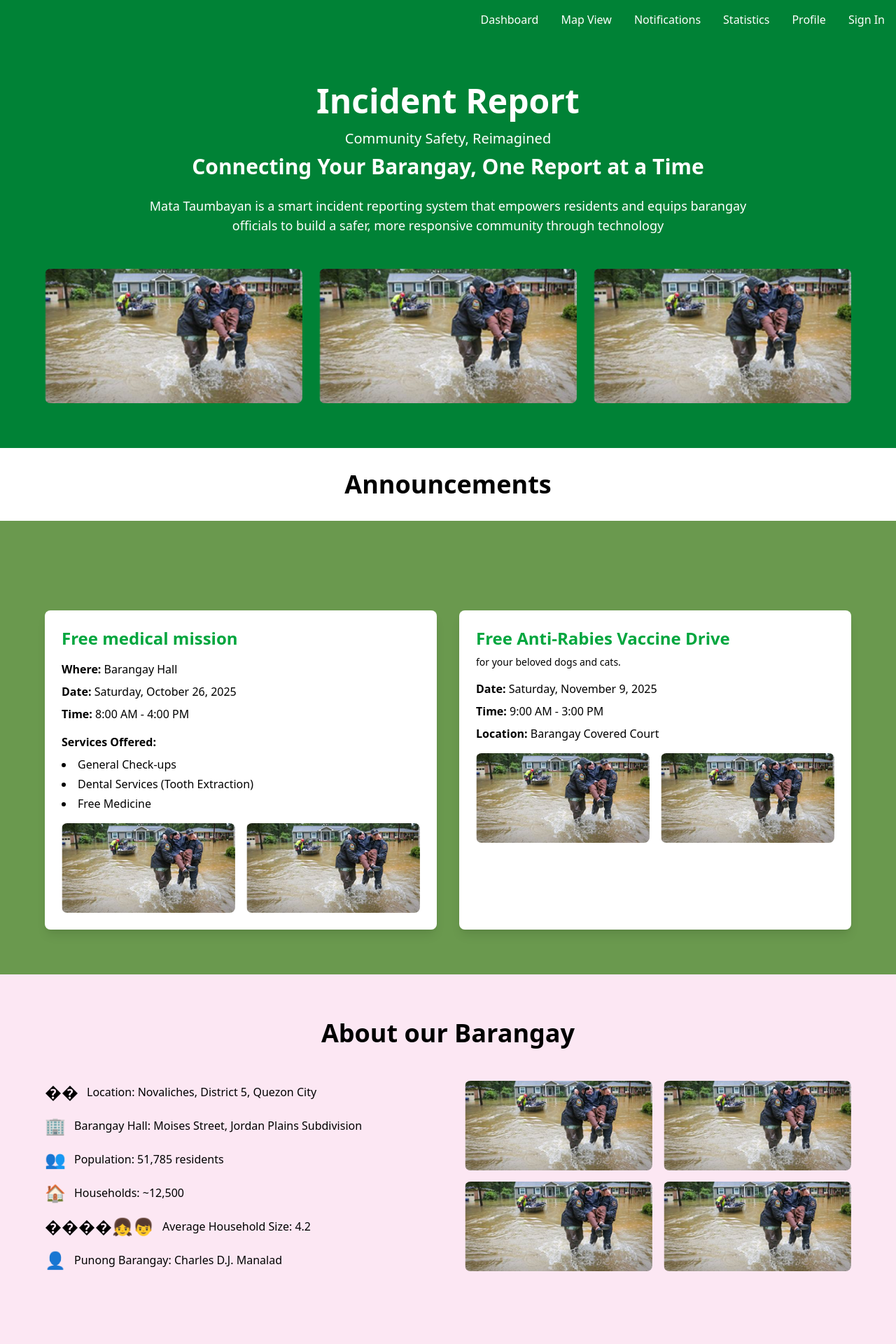
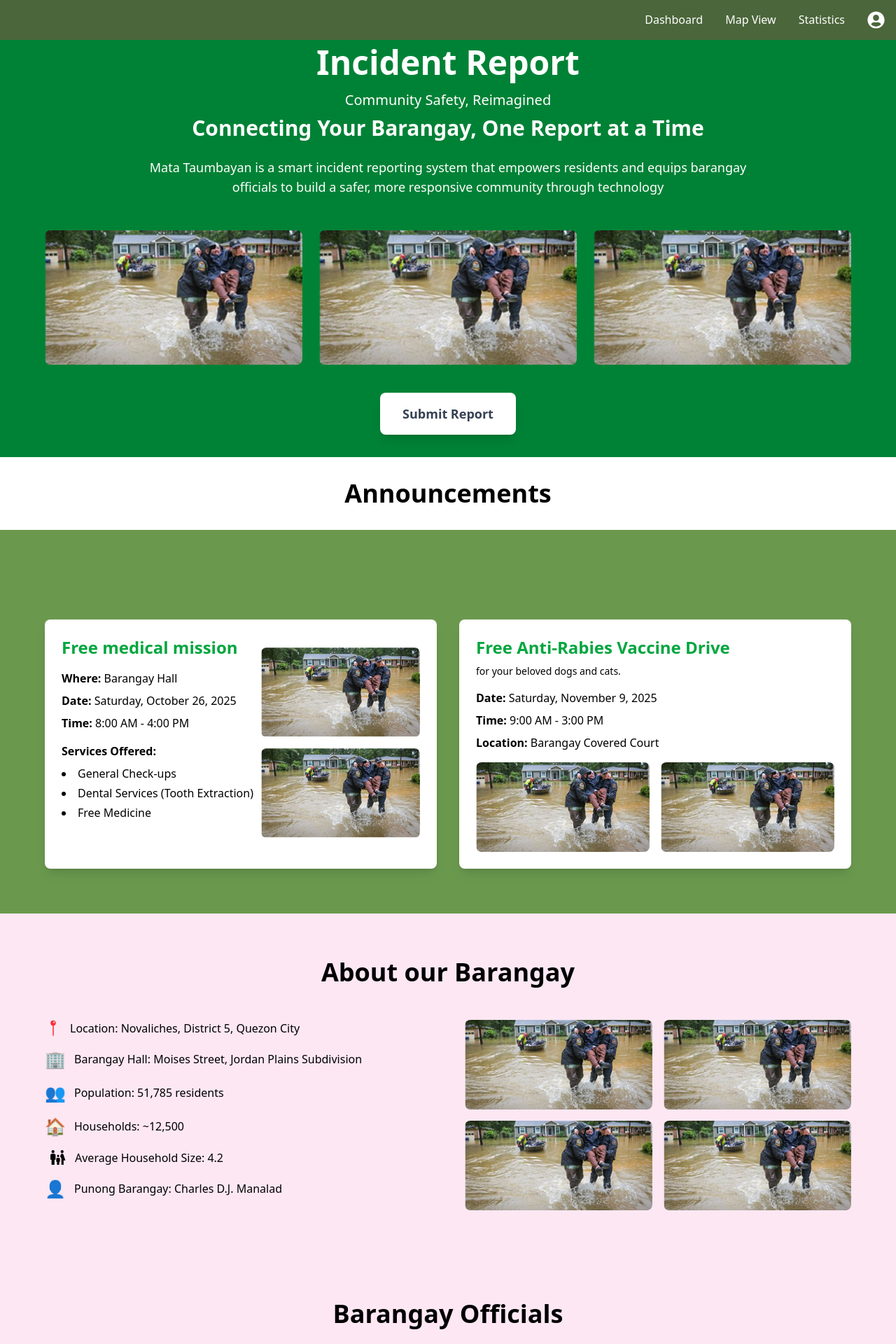
Before and after one commit to lash0000/monica, a React (Vite) app: page / in a window 1280 px wide. Shown: the top 1920 px of the page at 70% size. Built offline with nearby package versions, Linux system fonts and the light colour scheme.

Commit message:
added: Some icon (not finish)

```diff
--- a/src/pages/user/components/Navbar.jsx
+++ b/src/pages/user/components/Navbar.jsx
@@ -1,22 +1,26 @@
+import { FaUserCircle } from "react-icons/fa";
 import { Link } from "react-router-dom"
 
+
+
+{/* Navbar */}
 export function Navbar_Public() {
   return (
     <div id="nav-wrapper">
-      <nav className="bg-green-700 p-4">
+      <nav className="p-4" style={{ backgroundColor: '#4B663B' }}>
         <div className="max-w-7xl mx-auto flex justify-end space-x-8">
-          <Link to="/" className="text-white hover:text-gray-200">Dashboard</Link>
+          <Link to="/dashboard" className="text-white hover:text-gray-200">Dashboard</Link>
           <Link to="/new-page" className="text-white hover:text-gray-200">Map View</Link>
-          <Link to="/new-page" className="text-white hover:text-gray-200">Notifications</Link>
           <Link to="/new-page" className="text-white hover:text-gray-200">Statistics</Link>
-          <Link to="/new-page" className="text-white hover:text-gray-200">Profile</Link>
-          <Link to="/login" className="text-white hover:text-gray-200">Sign In</Link>
+          <Link to="/login" className="text-white hover:text-gray-200"><FaUserCircle size={25} /></Link>
         </div>
       </nav>
     </div>
   )
 }
 
+
+{/* Footer */}
 export function Footer() {
   return (
     <footer className="bg-green-700 text-white p-8">
--- a/src/pages/user/pages/Landing.jsx
+++ b/src/pages/user/pages/Landing.jsx
@@ -1,8 +1,12 @@
+import { IoPin } from "react-icons/io5";
+import { MdOutlineFamilyRestroom } from "react-icons/md";
+
+
 function Landing() {
   return (
     <div className="w-full min-h-screen bg-white overflow-x-hidden">
       {/* Header Section */}
-      <section className="bg-green-700 text-white py-16 px-4">
+      <section className="bg-green-700 text-white py-2 px-4">
         <div className="max-w-6xl mx-auto text-center">
           <h1 className="text-5xl font-bold mb-4">Incident Report</h1>
           <p className="text-xl mb-2">Community Safety, Reimagined</p>
@@ -37,6 +41,13 @@ function Landing() {
               />
             </div>
           </div>
+
+          {/* Submit Report Button */}
+          <div className="mt-8">
+            <button className="bg-white text-gray-700 px-8 py-4 mb-6 mt-2 rounded-lg font-semibold text-lg hover:bg-gray-100 transition-colors shadow-lg">
+              Submit Report
+            </button>
+          </div>
         </div>
       </section>
 
@@ -66,7 +77,7 @@ function Landing() {
                   <li>Free Medicine</li>
                 </ul>
               </div>
-              <div className="grid grid-cols-2 gap-4">
+              <div className="flex flex-col gap-4 items-end -mt-66">
                 <div className="rounded-lg overflow-hidden h-32">
                   <img
                     src="/assets/images/Flood.png"
@@ -122,8 +133,9 @@ function Landing() {
           <div className="grid grid-cols-1 lg:grid-cols-2 gap-12">
             {/* Information */}
             <div className="space-y-4">
-              <div className="flex items-center space-x-3">
-                <span className="text-2xl">��</span>
+                <div className="flex items-center space-x-3">
+                  <span className="text-2xl text-red-500"><IoPin />
+                  </span>
                 <span>Location: Novaliches, District 5, Quezon City</span>
               </div>
               <div className="flex items-center space-x-3">
@@ -139,7 +151,8 @@ function Landing() {
                 <span>Households: ~12,500</span>
               </div>
               <div className="flex items-center space-x-3">
-                <span className="text-2xl">��‍��‍👧‍👦</span>
+                <span className="text-2xl ml-1.5"><MdOutlineFamilyRestroom size={25} />
+                </span>
                 <span>Average Household Size: 4.2</span>
               </div>
               <div className="flex items-center space-x-3">
```
